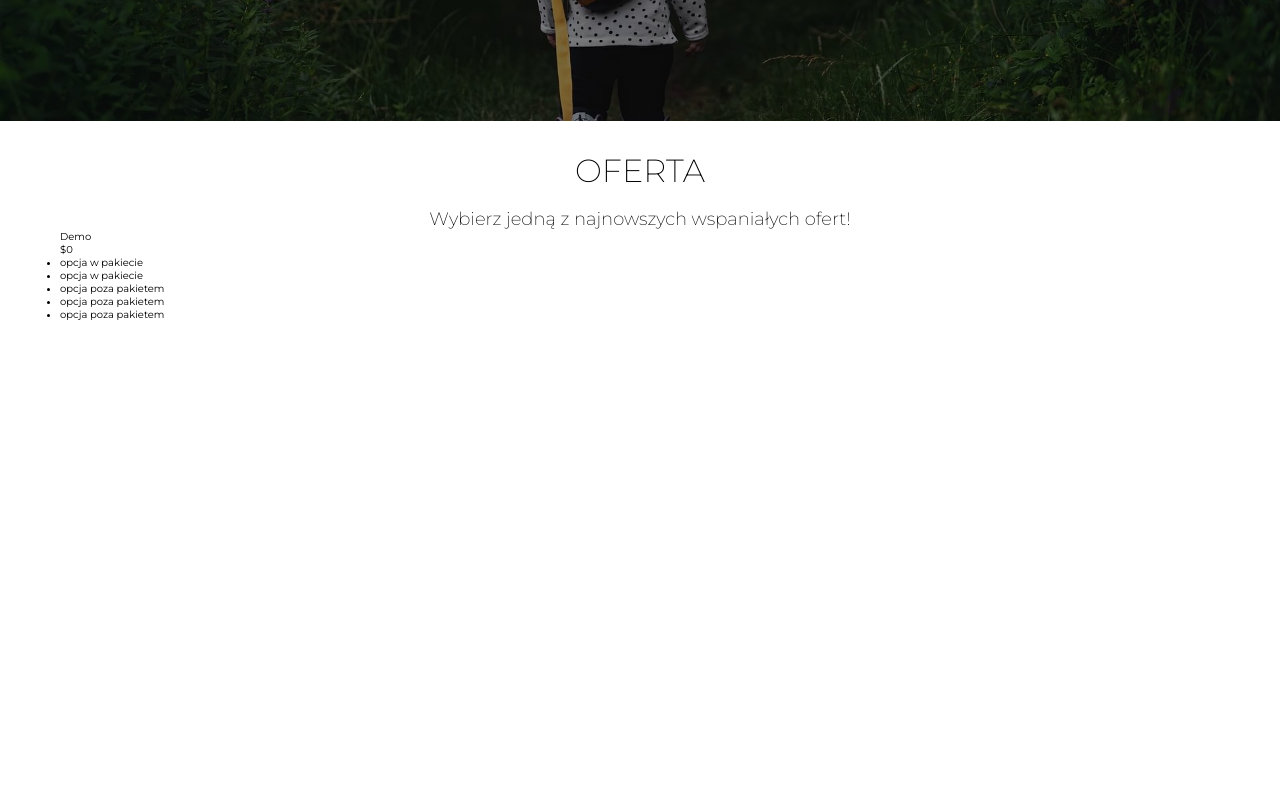
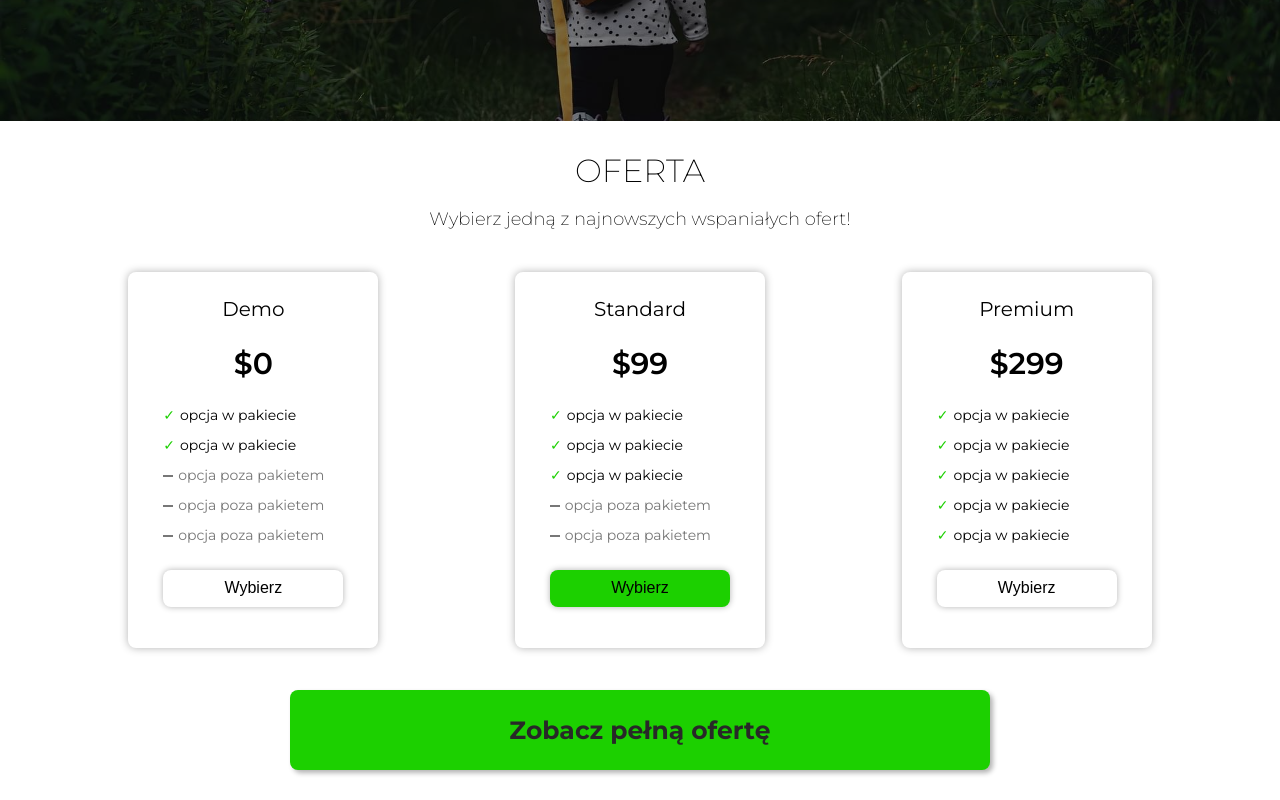
Before and after one commit to ArturDevCraft/HTML_CSS_Course-Part_4, a website: page index.html in a window 1280 px wide. Shown: the part 1175-1975 px from the top of the page. Before the commit the page ends 1526 px from the top, so only its background shows below. Drawn offline with Linux system fonts and the light colour scheme.

Commit message:
Create offers section

```diff
--- a/index.html
+++ b/index.html
@@ -30,7 +30,7 @@
         <ul class="nav__menu">
             <li><a href=" index.html#home">Home</a></li>
             <li><a href="index.html#onas">O nas</a></li>
-            <li><a href="index.htmnl#oferta">Oferta</a></li>
+            <li><a href="index.html#oferta">Oferta</a></li>
             <li><a href="kontakt.html">Kontakt</a></li>
         </ul>
     </div>
@@ -83,10 +83,36 @@
                             <li class="out">opcja poza pakietem</li>
                             <li class="out">opcja poza pakietem</li>
                         </ul>
+                        <button class="offers__button-choose">Wybierz</button>
+                    </div>
+                    <div class="offers__card">
+                        <p class="name">Standard</p>
+                        <p class="price">$99</p>
+                        <ul class="options">
+                            <li class="in">opcja w pakiecie</li>
+                            <li class="in">opcja w pakiecie</li>
+                            <li class="in">opcja w pakiecie</li>
+                            <li class="out">opcja poza pakietem</li>
+                            <li class="out">opcja poza pakietem</li>
+                        </ul>
+                        <button class="offers__button-choose active">Wybierz</button>
+                    </div>
+                    <div class="offers__card">
+                        <p class="name">Premium</p>
+                        <p class="price">$299</p>
+                        <ul class="options">
+                            <li class="in">opcja w pakiecie</li>
+                            <li class="in">opcja w pakiecie</li>
+                            <li class="in">opcja w pakiecie</li>
+                            <li class="in">opcja w pakiecie</li>
+                            <li class="in">opcja w pakiecie</li>
+                        </ul>
+                        <button class="offers__button-choose">Wybierz</button>
                     </div>
 
 
                 </div>
+                <a class="offers__button-all-offers" href="offers.html">Zobacz pełną ofertę</a>
             </div>
         </section>
 
--- a/src/sass/_colors.scss
+++ b/src/sass/_colors.scss
@@ -1,3 +1,4 @@
 $main-color: #282828;
 $secondary-color: #fff;
 $soft-shadow: #777777;
+$call-to-action: #1cd000;
--- a/src/sass/style.scss
+++ b/src/sass/style.scss
@@ -252,6 +252,106 @@ body {
 	}
 }
 
+//OFFERS
+.offers {
+	&__cards {
+		padding: 3em 0;
+		display: grid;
+		grid-template-columns: repeat(1, 1fr);
+		font-size: 1.4rem;
+		row-gap: 3em;
+	}
+
+	&__card {
+		width: 250px;
+		box-shadow: 0 0 8px rgba(0, 0, 0, 0.3);
+		border-radius: 8px;
+		padding: 1.8em 2.5em;
+		transition: transform 0.3s;
+		margin: 0 auto;
+		.name {
+			font-size: 2rem;
+			text-align: center;
+		}
+
+		.price {
+			text-align: center;
+			font-size: 3rem;
+			font-weight: 600;
+			margin: 0.8em 0;
+		}
+
+		ul li {
+			list-style-type: none;
+			margin-bottom: 1.2rem;
+
+			&.in {
+				&::before {
+					content: '✓';
+					color: #1cd000;
+					padding-right: 0.5rem;
+				}
+			}
+
+			&.out {
+				color: colors.$soft-shadow;
+				&::before {
+					content: '';
+					height: 2px;
+					width: 0.7em;
+					display: inline-block;
+					vertical-align: middle;
+					background-color: colors.$soft-shadow;
+					color: colors.$soft-shadow;
+					margin-right: 0.5rem;
+				}
+			}
+		}
+
+		&:hover {
+			transform: scale(1.05);
+		}
+	}
+
+	&__button-choose {
+		display: block;
+		width: 100%;
+		margin: 1.6em auto 1em auto;
+		padding: 0.6em 2em;
+		font-size: 1.6rem;
+		border: none;
+		background-color: #fff;
+		border-radius: 8px;
+		box-shadow: 0 0 6px rgba(0, 0, 0, 0.3);
+		cursor: pointer;
+
+		&:hover,
+		&.active {
+			background-color: colors.$call-to-action;
+		}
+	}
+
+	&__button-all-offers {
+		display: block;
+		width: clamp(250px, 80%, 700px);
+		background-color: colors.$call-to-action;
+		padding: 1em 2em;
+		margin: 0 auto;
+		border-radius: 8px;
+		box-shadow: 3px 3px 5px rgba(0, 0, 0, 0.3);
+		font-size: 2rem;
+		font-weight: 700;
+		text-decoration: none;
+		color: colors.$main-color;
+		text-align: center;
+		transition: transform 0.3s, box-shadow 0.3s;
+		&:hover {
+			transform: translate(-5px, -5px);
+			box-shadow: 8px 8px 3px rgba(0, 0, 0, 0.2);
+		}
+	}
+}
+
 // Media
 
 @media (576px <=width) {
@@ -331,6 +431,12 @@ body {
 			font-size: 2.8rem;
 		}
 	}
+
+	.offers {
+		&__cards {
+			grid-template-columns: repeat(2, 1fr);
+		}
+	}
 }
 
 @media (768px <= width) {
@@ -369,6 +475,16 @@ body {
 			font-size: 3.2rem;
 		}
 	}
+
+	.offers {
+		&__cards {
+			grid-template-columns: repeat(3, 1fr);
+		}
+
+		&__button-all-offers {
+			font-size: 2.5rem;
+		}
+	}
 }
 
 @media (992px <= width) {
@@ -390,4 +506,12 @@ body {
 			font-size: 3.7rem;
 		}
 	}
+
+	.offers {
+		&__cards {
+			&__button-all-offers {
+				font-size: 2.8rem;
+			}
+		}
+	}
 }
```
Also changed, not shown: page.html (+1 -1 lines), dist/css/style.min.css, 2 other files.
